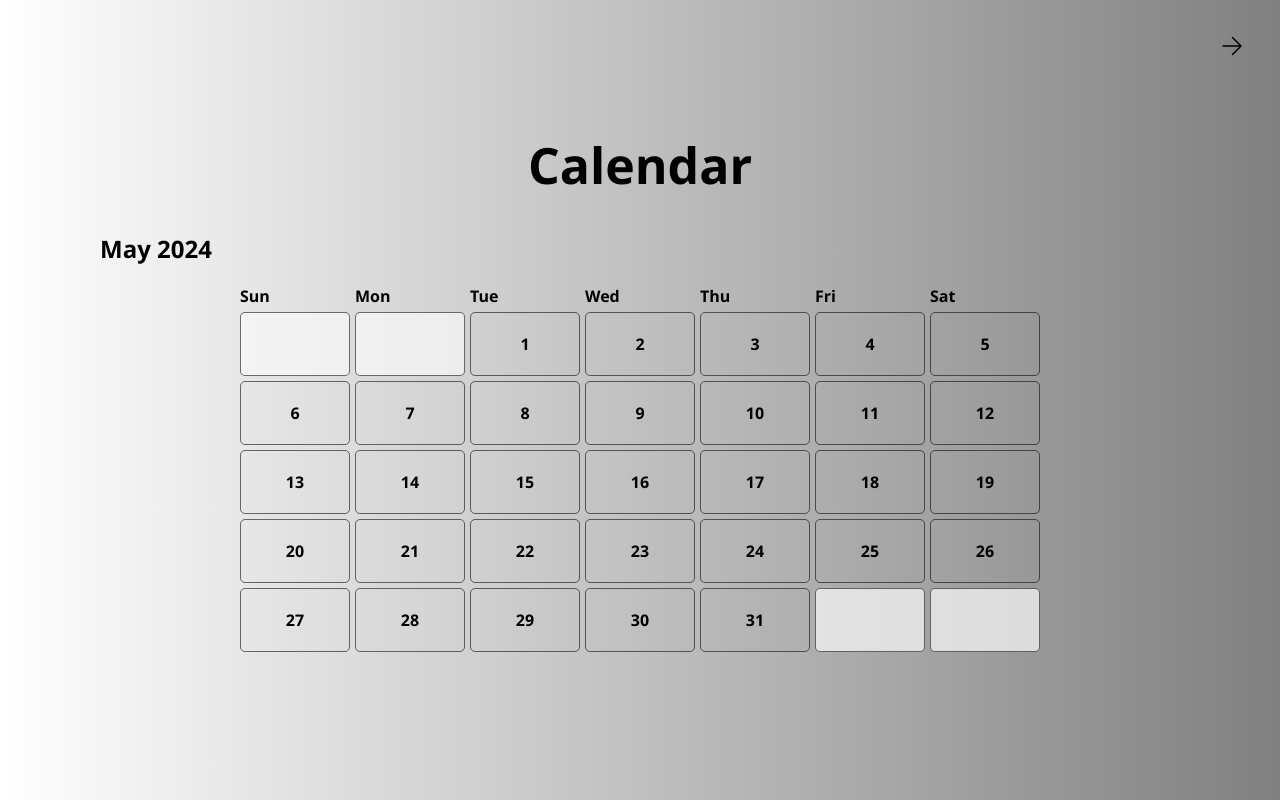
After one commit to m1a5leep/BoostBuddy, a Flask app: page /calendar in a window 1280 px wide. The commit adds this page. Run offline with Flask 3, Linux system fonts and the light colour scheme.

Commit message:
For other pages, I jut addjust the title, but I link the calendar page and the task page, along with the complete mark.:

```diff
--- /dev/null
+++ b/Boost Buddy Project/static/css/cal.css
@@ -0,0 +1,80 @@
+header{
+    padding: 20px;
+    text-align: center;
+}
+
+ul {
+    list-style-type: none;
+    margin: 0;
+    padding: 0;
+    overflow: hidden;
+}
+
+li {
+    float: left;
+}
+
+li a {
+    display: block;
+    color: rgb(0, 0, 0);
+    text-align: center;
+    padding: 14px 16px;
+    text-decoration: none;
+}
+
+h1 {
+    font-size: 50px;
+    text-align: center;
+}
+
+h2 {
+    margin-left: 100px;
+}
+
+body {
+    margin: 0;
+    font-family: 'Segoe UI', Tahoma, Geneva, Verdana, sans-serif;
+    font-weight: bold;
+    background-image: linear-gradient(to right ,white, grey);
+    min-height:100vh;
+}
+
+.nav {
+    border-style: none;
+    font-family: 'Gill Sans', 'Gill Sans MT', Calibri, 'Trebuchet MS', sans-serif;
+    font-weight: 100;
+    font-size: 45px;
+    padding: 25px 120px;
+    background-image: linear-gradient(to right, grey, white);
+    border-radius: 55px;
+    margin: 36px 5px;
+    cursor: pointer;
+}
+
+.nav:hover {
+    box-shadow: 0 12px 16px 0 rgba(0,0,0,0.24), 0 17px 50px 0 rgba(0,0,0,0.19);
+    cursor: pointer;
+}
+
+.calendar {
+    display: grid;
+    grid-template-columns: repeat(7, 1fr);
+    gap: 5px;
+    max-width: 800px;
+    margin: auto;
+}
+.day {
+    border: 1px solid #00000090;
+    border-radius: 5px;
+    padding: 20px;
+    text-align: center;
+}
+.day.empty {
+    background-color: #f9f9f9b2;
+}
+
+@media screen and (max-width: 600px) {
+    .column.side, .column.main {
+        width: 100%;
+    }
+}
--- a/Boost Buddy Project/templates/addtask.html
+++ b/Boost Buddy Project/templates/addtask.html
@@ -3,7 +3,7 @@
 <head>
     <meta charset="UTF-8">
     <meta name="viewport" content="width=device-width, initial-scale=1.0">
-    <title>Task Page</title>
+    <title>Add Task</title>
     <link rel="stylesheet" href="{{url_for('static', filename='css/task.css')}}">
 </head>
 <body>
--- /dev/null
+++ b/Boost Buddy Project/templates/calendar.html
@@ -0,0 +1,54 @@
+<!DOCTYPE html>
+<html lang="en">
+<head>
+    <meta charset="UTF-8">
+    <meta name="viewport" content="width=device-width, initial-scale=1.0">
+    <meta http-equiv="X-UA-Compatible" content="ie=edge">
+    <link rel="stylesheet" href="{{ url_for('static', filename='css/cal.css') }}">
+    <title>Calendar</title>
+</head>
+<body>
+    <header>
+        <nav>
+            <ul>
+                <li style="float:right">
+                    <a href="{{ url_for('homepage') }}">
+                        <svg width="24px" height="24px" viewBox="0 0 24 24" stroke-width="1.5" fill="none" xmlns="http://www.w3.org/2000/svg" color="#000000">
+                            <path d="M3 12L21 12M21 12L12.5 3.5M21 12L12.5 20.5" stroke="#000000" stroke-width="1.5" stroke-linecap="round" stroke-linejoin="round"></path>
+                        </svg>
+                    </a>
+                </li>
+            </ul>
+        </nav>
+    </header>
+    <h1>Calendar</h1>
+    <h2>{{ month_name }} {{ year }}</h2>
+    <div class="calendar">
+        <div class="header">Sun</div>
+        <div class="header">Mon</div>
+        <div class="header">Tue</div>
+        <div class="header">Wed</div>
+        <div class="header">Thu</div>
+        <div class="header">Fri</div>
+        <div class="header">Sat</div>
+        {% for week in month_days %}
+            {% for day in week %}
+                {% if day == 0 %}
+                    <div class="day empty"></div>
+                {% else %}
+                    <div class="day">
+                        {{ day }}
+                        {% if day in tasks_by_day %}
+                            <ul>
+                                {% for task in tasks_by_day[day] %}
+                                    <li>{{ task.task_name }} {% if task.completion_time %}(Completed){% endif %}</li>
+                                {% endfor %}
+                            </ul>
+                        {% endif %}
+                    </div>
+                {% endif %}
+            {% endfor %}
+        {% endfor %}
+    </div>
+</body>
+</html>
--- a/Boost Buddy Project/templates/doc.html
+++ b/Boost Buddy Project/templates/doc.html
@@ -3,7 +3,7 @@
 <head>
     <meta charset="UTF-8">
     <meta name="viewport" content="width=device-width, initial-scale=1.0">
-    <title>Document Page</title>
+    <title>Document</title>
     <link rel="stylesheet" href="{{ url_for('static', filename='css/doc.css') }}">
 </head>
 <body>
--- a/Boost Buddy Project/test.py
+++ b/Boost Buddy Project/test.py
@@ -1,7 +1,7 @@
 from flask import Flask, redirect, url_for, render_template, request, flash, send_from_directory
 from flask_sqlalchemy import SQLAlchemy
+import time, schedule, calendar, os
 from datetime import datetime
-import os
 
 app = Flask(__name__)
 app.secret_key = 'your_secret_key'
@@ -68,6 +68,7 @@ def create_task():
     new_task = Task(task_name=task_name, task_description=task_description, task_date=task_date)
     db.session.add(new_task)
     db.session.commit()
+    flash('Task created successfully.', 'success')
     return redirect(url_for('task'))
 
 @app.route('/addtask')
@@ -113,9 +114,7 @@ def add_note():
     return render_template('add_note.html')
 
 
-@app.route('/calendar')
-def calendar():
-    return render_template('calendar.html')
+
 
 @app.route('/doc')
 def document():
@@ -152,5 +151,30 @@ def delete_file():
         flash('Error deleting file.', 'danger')
     return redirect(url_for('document'))
 
+@app.route('/generatecal/<int:year>/<int:month>')
+def generate_calendar(year, month):
+    cal = calendar.Calendar(firstweekday=0)
+    month_days = cal.monthdayscalendar(year, month)
+    tasks = Task.query.all()
+    tasks_by_day = {}
+
+    for task in tasks:
+        if task.task_date.year == year and task.task_date.month == month:
+            day = task.task_date.day
+            if day not in tasks_by_day:
+                tasks_by_day[day] = []
+            tasks_by_day[day].append(task)
+
+    return month_days, tasks_by_day
+
+@app.route('/calendar')
+def calendar_view():
+    now = datetime.now()
+    year = now.year
+    month = now.month
+    month_days, tasks_by_day = generate_calendar(year, month)
+    month_name = now.strftime('%B')
+    return render_template('calendar.html', year=year, month=month, month_name=month_name, month_days=month_days, tasks_by_day=tasks_by_day)
+
 if __name__ == '__main__':
     app.run(debug=True)
```
Also changed, not shown: Boost Buddy Project/templates/task.html (+7 -4 lines), Boost Buddy Project/instance/site.db.
